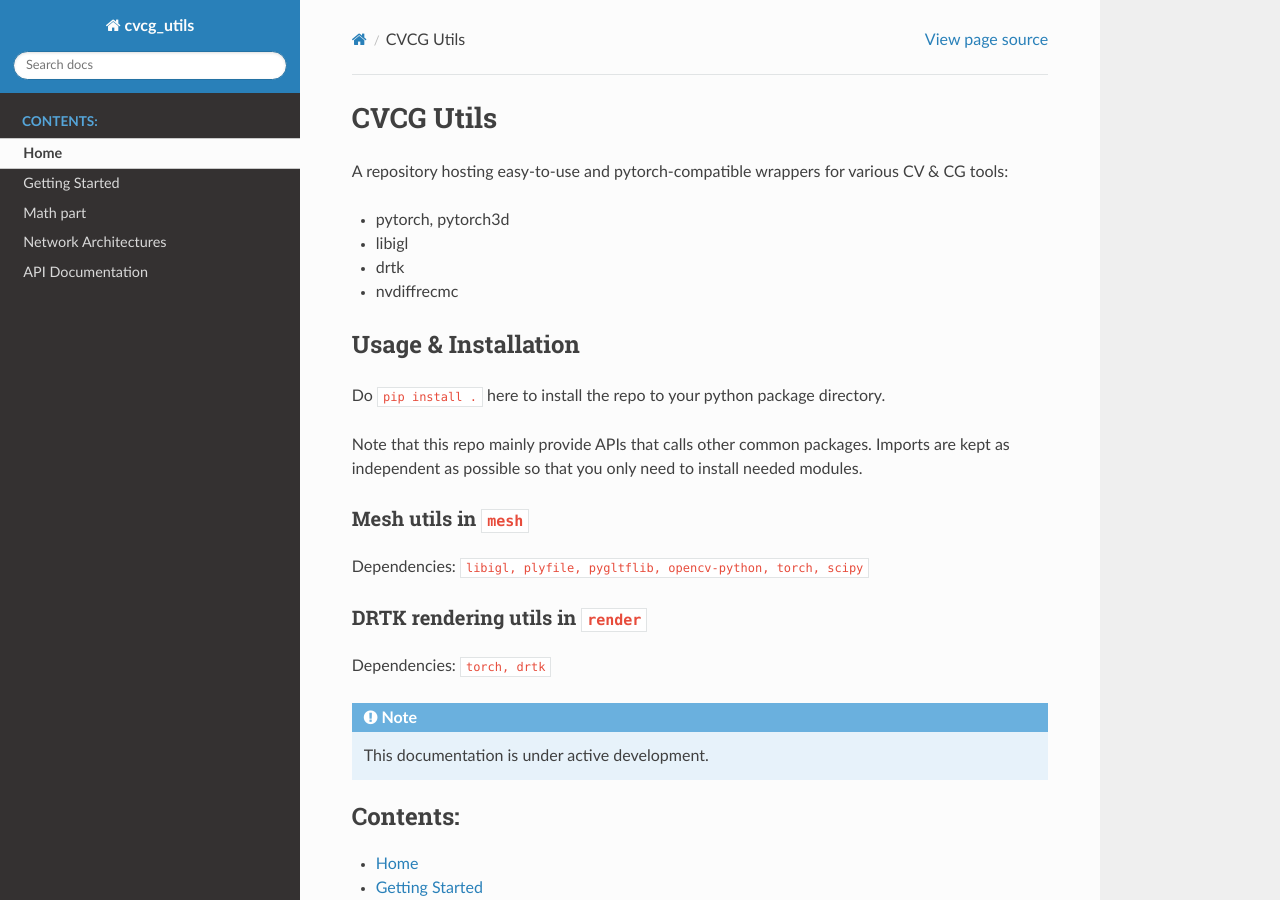
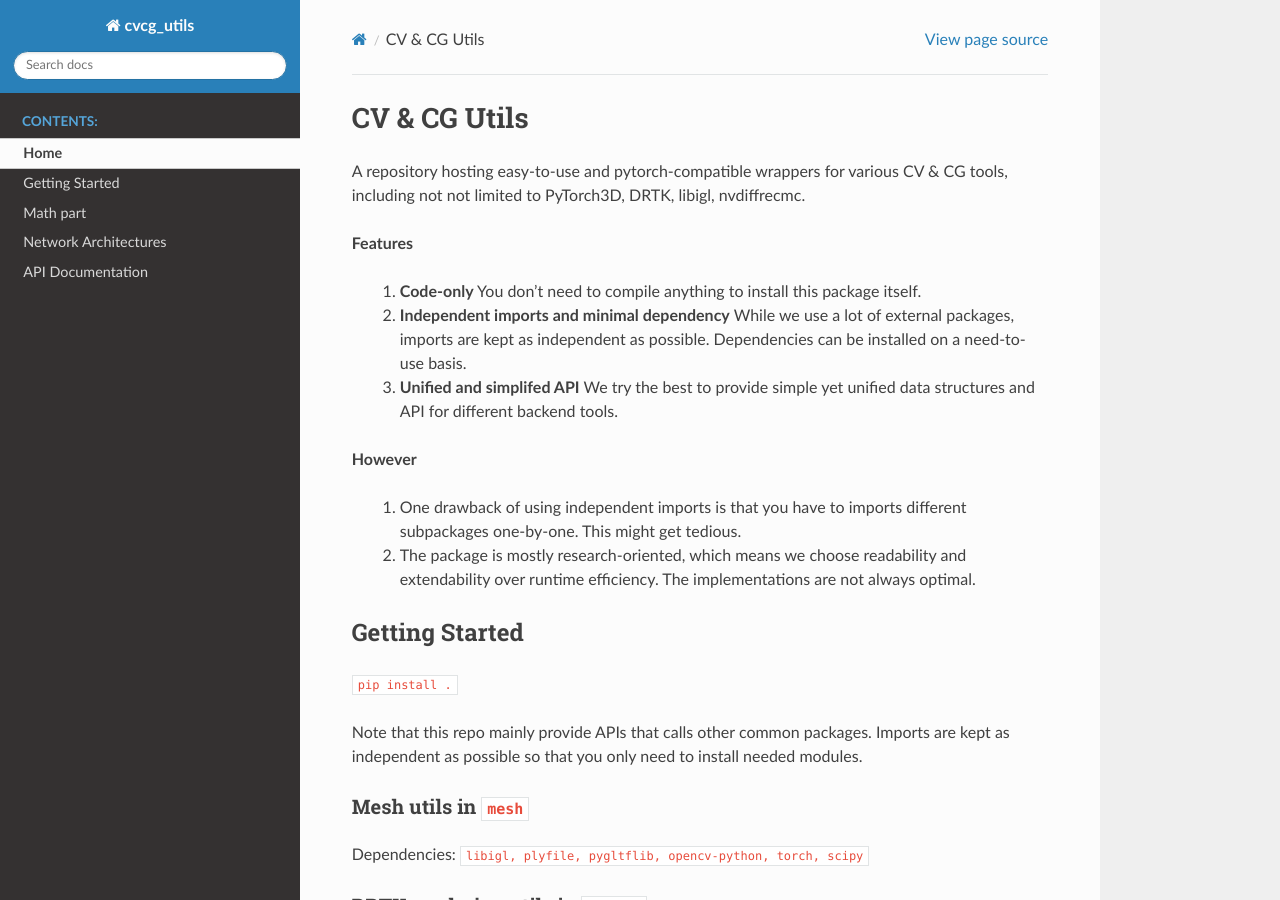
Before and after one commit to jsnln/cvcg_utils, a Sphinx documentation site: the page built from docs/source/index.rst, in a window 1280 px wide and 900 px high. Built offline with Sphinx 7.4.7 and the Read the Docs theme 3.1.0, drawn with Linux system fonts in a browser that asks for light colours.

Commit message:
doc update

```diff
--- a/README.rst
+++ b/README.rst
@@ -1,17 +1,25 @@
-CVCG Utils
-==========
+CV & CG Utils
+=============
 
-A repository hosting easy-to-use and pytorch-compatible wrappers for various CV & CG tools:
+A repository hosting easy-to-use and pytorch-compatible wrappers for various CV & CG tools, including not not limited to
+PyTorch3D, DRTK, libigl, nvdiffrecmc.
 
-- pytorch, pytorch3d
-- libigl
-- drtk
-- nvdiffrecmc
+**Features**
 
-Usage & Installation
---------------------
+  1. **Code-only** You don't need to compile anything to install this package itself.
+  2. **Independent imports and minimal dependency** While we use a lot of external packages, imports are kept as independent as possible. Dependencies can be installed on a need-to-use basis.
+  3. **Unified and simplifed API** We try the best to provide simple yet unified data structures and API for different backend tools.
 
-Do ``pip install .`` here to install the repo to your python package directory.
+**However**
+
+  1. One drawback of using independent imports is that you have to imports different subpackages one-by-one. This might get tedious.
+  2. The package is mostly research-oriented, which means we choose readability and extendability over runtime efficiency. The implementations are not always optimal.
+
+
+Getting Started
+---------------
+
+``pip install .``
 
 Note that this repo mainly provide APIs that calls other common packages. Imports are kept as independent as possible so that you only need to install needed modules.
 
--- a/docs/source/conf.py
+++ b/docs/source/conf.py
@@ -38,10 +38,4 @@ html_static_path = ['_static']
 
 todo_include_todos = True
 
-
 autodoc_mock_imports = ['matplotlib', 'pytorch3d', 'tqdm', 'drtk', 'diff_gaussian_rasterization', 'e3nn', 'torch', 'imageio']
-
-# import sys
-# import os
-
-# sys.path.insert(0, os.path.abspath('../../'))
```
Also changed, not shown: 1 other file.
